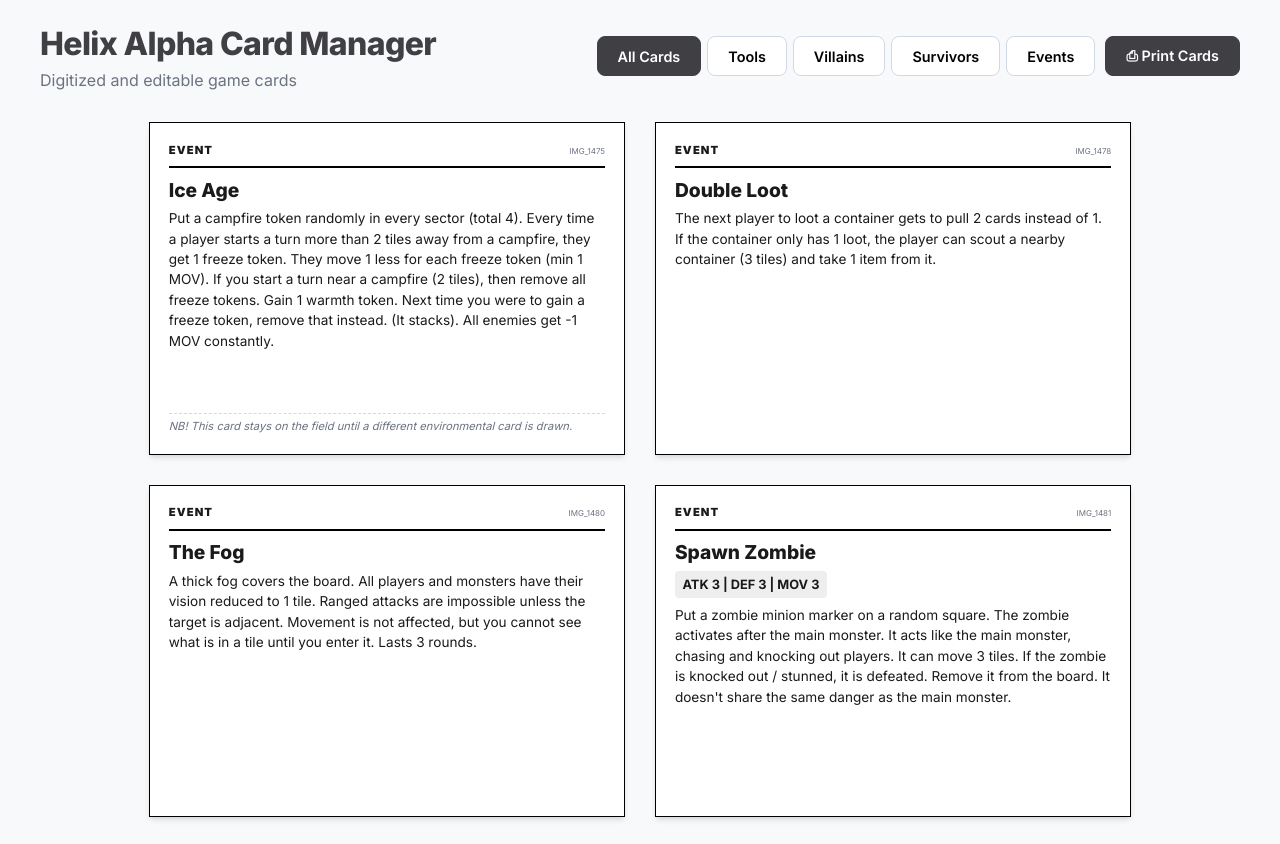
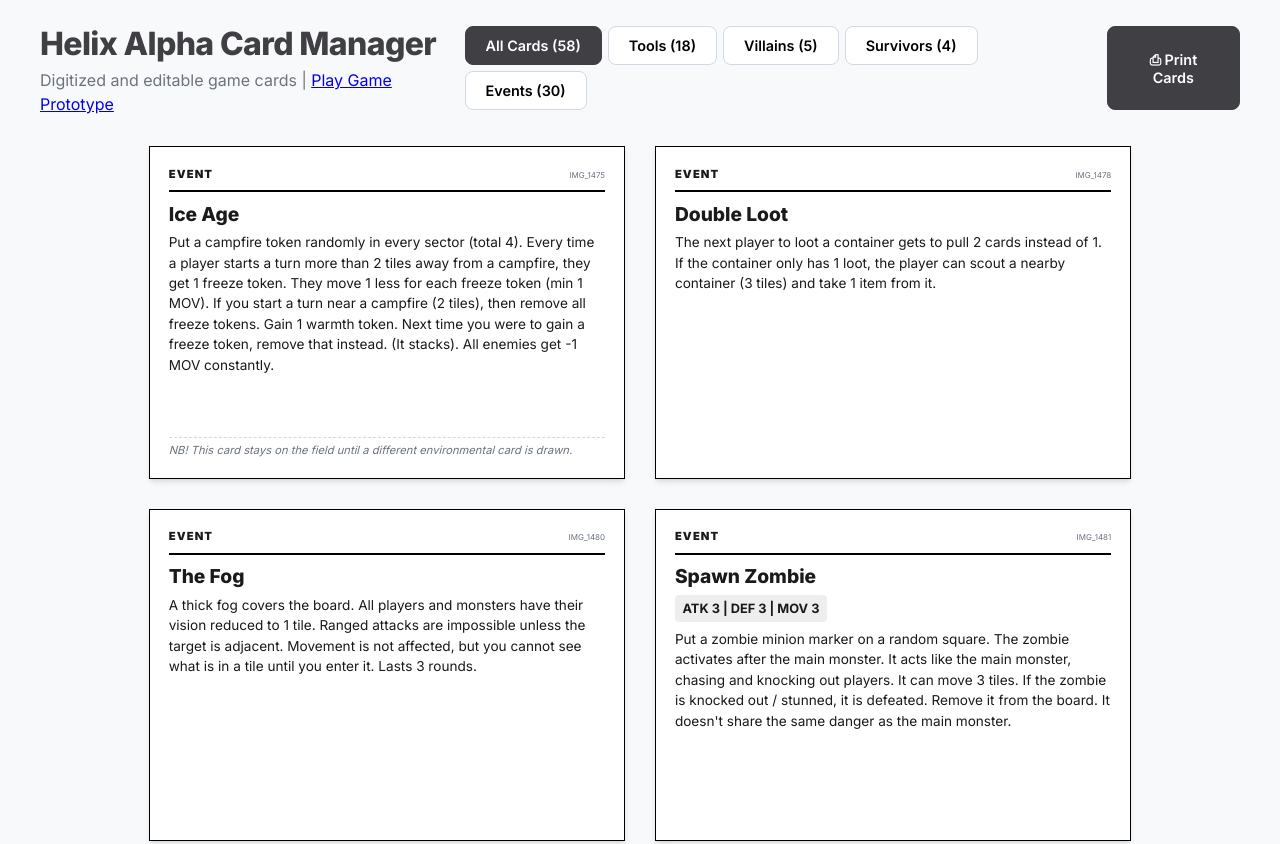
Before and after one commit to IcyFrosty/markusloovtoo, a plain HTML site: page index.html in a window 1280 px wide. Shown: the top 844 px of the page. Drawn offline with Linux system fonts and the light colour scheme.

Commit message:
Update card manager with filter counts and game link

```diff
--- a/index.html
+++ b/index.html
@@ -12,7 +12,7 @@
     <header class="header">
         <div class="title-area">
             <h1>Helix Alpha Card Manager</h1>
-            <p>Digitized and editable game cards</p>
+            <p>Digitized and editable game cards | <a href="game.html" class="game-link">Play Game Prototype</a></p>
         </div>
         <div class="controls">
             <div class="filter-group">
@@ -46,6 +46,21 @@
                     .replace(/"/g, '&quot;');
             }
 
+            function updateFilterCounts(data) {
+                const counts = { all: data.length, tool: 0, villain: 0, survivor: 0, event: 0 };
+                data.forEach(c => {
+                    const type = c.type ? c.type.toLowerCase() : '';
+                    if (counts[type] !== undefined) {
+                        counts[type]++;
+                    }
+                });
+                document.getElementById('filter-all').textContent = `All Cards (${counts.all})`;
+                document.getElementById('filter-tool').textContent = `Tools (${counts.tool})`;
+                document.getElementById('filter-villain').textContent = `Villains (${counts.villain})`;
+                document.getElementById('filter-survivor').textContent = `Survivors (${counts.survivor})`;
+                document.getElementById('filter-event').textContent = `Events (${counts.event})`;
+            }
+
             // Load cards from cards.json
             fetch('cards.json')
                 .then(response => {
@@ -54,6 +69,7 @@
                 })
                 .then(data => {
                     cardsData = data;
+                    updateFilterCounts(data);
                     renderCards(data);
                 })
                 .catch(err => {
```
